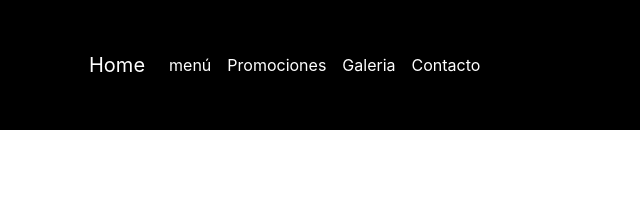
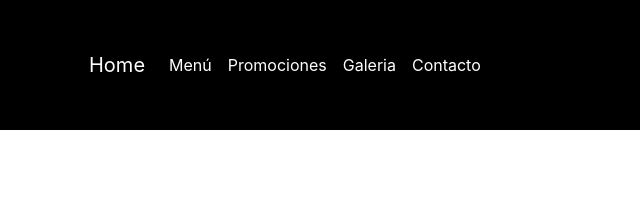
Before and after one commit to Juanframo/desafio, a website: page view.html/menu.html in a window 1280 px wide. Shown: the top 197 px of the page, 311-951 px from the left. Drawn offline with nearby package versions, Linux system fonts and the light colour scheme.

Commit message:
Commit cuatro

```diff
--- a/view.html/menu.html
+++ b/view.html/menu.html
@@ -32,7 +32,7 @@
             </button>
             <div class="collapse navbar-collapse" id="navbarNavAltMarkup">
               <div class="navbar-nav">
-                <a class="nav-link active" href="./menú.html">menú<span class="sr-only">(current)</span></a>
+                <a class="nav-link active" href="./menú.html">Menú<span class="sr-only">(current)</span></a>
                 <a class="nav-link" href="./promociones.html">Promociones</a>
                 <a class="nav-link" href="./galeria.html">Galeria</a>
                 <a class="nav-link" href="./contacto.html">Contacto</a>
```
